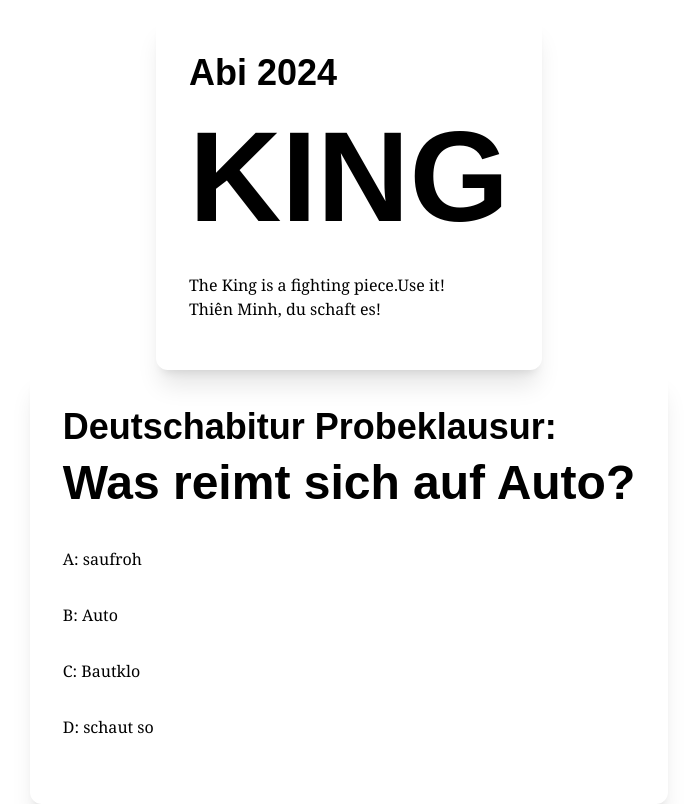
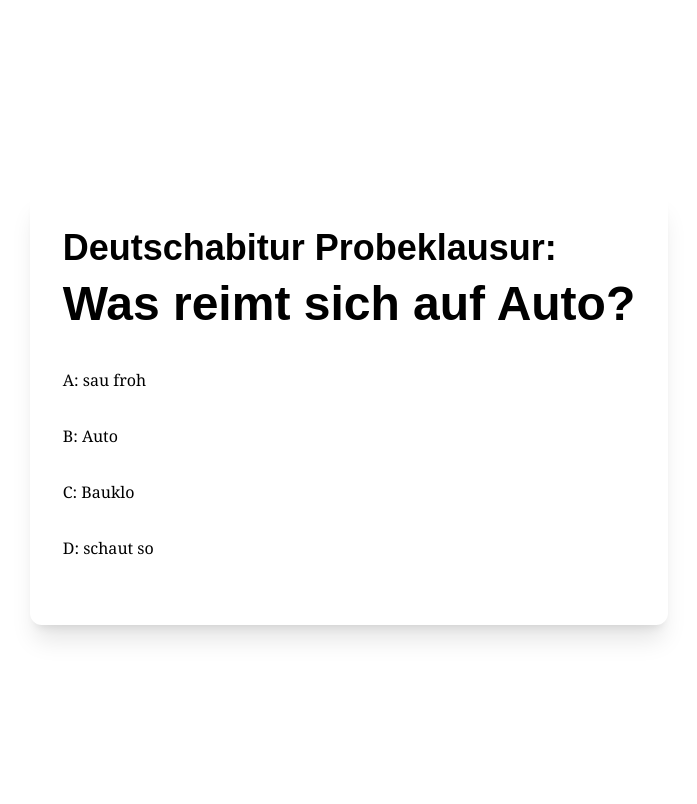
Before and after one commit to ngtungngo/banner, a React (Vite) app: page / in a window 1280 px wide. Shown: the whole page, without its empty margins (291-988 px from the left). Built offline with nearby package versions, Linux system fonts and the light colour scheme.

Commit message:
work in progress

```diff
--- a/src/App.tsx
+++ b/src/App.tsx
@@ -3,15 +3,31 @@ import Abi2024 from './containers/Abi2024'
 import { MultipleChoice } from './containers/MultipleChoice'
 
 
-const App = (): JSX.Element => (
+const App = (): JSX.Element => {
+	const [stage, setStage] = React.useState<number>(0)
+	const [notification, setNotification] = React.useState<string | undefined>('')
+
+	const advance = (isCorrect: boolean, congrats?: string, fail?: string) => {
+		if (isCorrect) {
+			setStage(stage + 1)
+			setNotification(congrats ?? 'Richtig!')
+		} else {
+			setStage(0)
+			setNotification(fail ?? 'Falsch!')
+		}
+	}
+
+	return (
 		<main className="mt-4 h-full">
-		<Abi2024/>
 			<MultipleChoice
 				title={'Deutschabitur Probeklausur: '}
 				question={'Was reimt sich auf Auto?'}
-			answers={[['A', 'saufroh'], ['B', 'Auto'], ['C', 'Bautklo'], ['D', 'schaut so']]}
+				answers={[['A', 'sau froh'], ['B', 'Auto'], ['C', 'Bauklo'], ['D', 'schaut so']]}
+				correctAnswer={1}
+				advance={advance}
 			/>
 		</main>
 	)
+}
 
 export default App
--- a/src/containers/MultipleChoice.tsx
+++ b/src/containers/MultipleChoice.tsx
@@ -5,19 +5,23 @@ export const MultipleChoice = ({ title, question, answers }: {
 	title: string;
 	question: string;
 	answers: [string, string][];
+	correctAnswer: number;
+	advance: (isCorrect: boolean) => void;
 }) => {
 	return (
 		<Container>
 			<Card>
 				<Content>
 					<Title>{title}</Title>
-					<p className="text-h4 iphone:text-h5 font-bold">{question}</p>
+					<p className="text-h4 iphone:text-h5 font-bold text-left">{question}</p>
 					<Subtitle>
-						{answers.map(([ letter, answer ]) => (
-							<p key={letter} className="py-4 iphone:pt-0 font-thin font-serif">
-								{letter}: {answer}
-							</p>
-						))}
+						<div className="flex flex-auto flex-col">
+							{answers.map(([ letter, answer ]) => (
+								<button key={letter} className="py-4 iphone:pt-0 font-thin font-serif text-left">
+									{letter}: {answer}
+								</button>
+							))}
+						</div>
 					</Subtitle>
 				</Content>
 			</Card>
```
Also changed, not shown: src/Quiz.tsx (added), 1 other file (tests, documents, lock files or other folders). Lines whose indentation alone changed are shown as unchanged.
